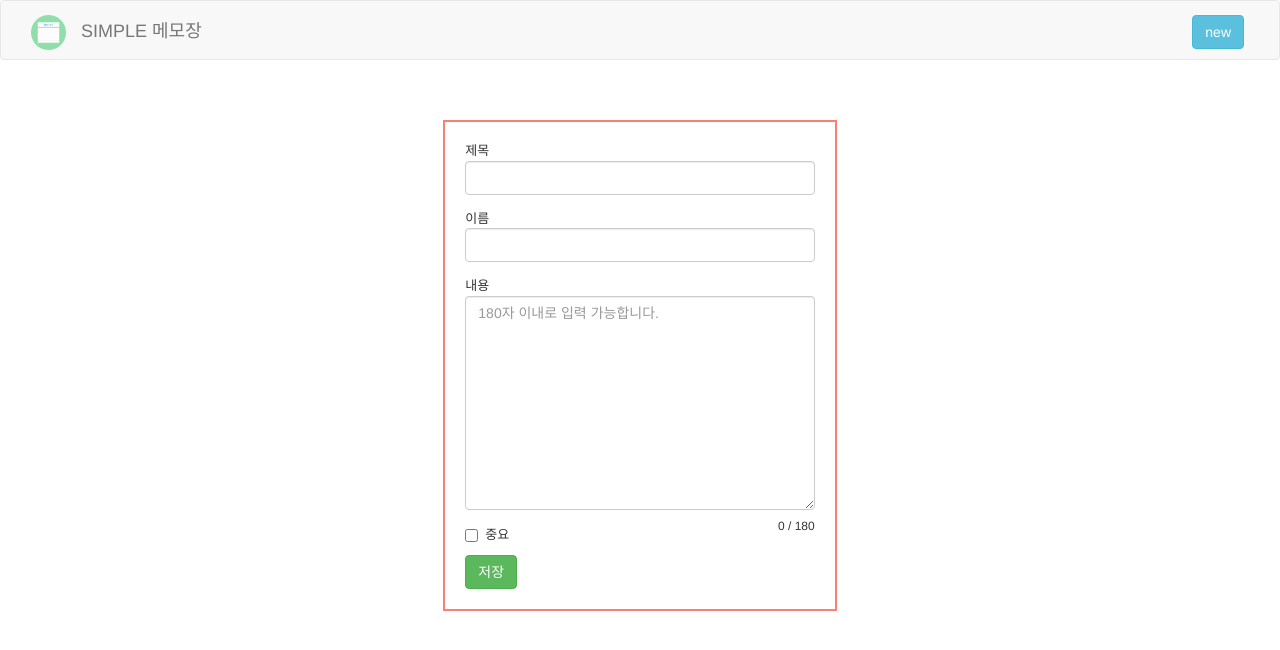
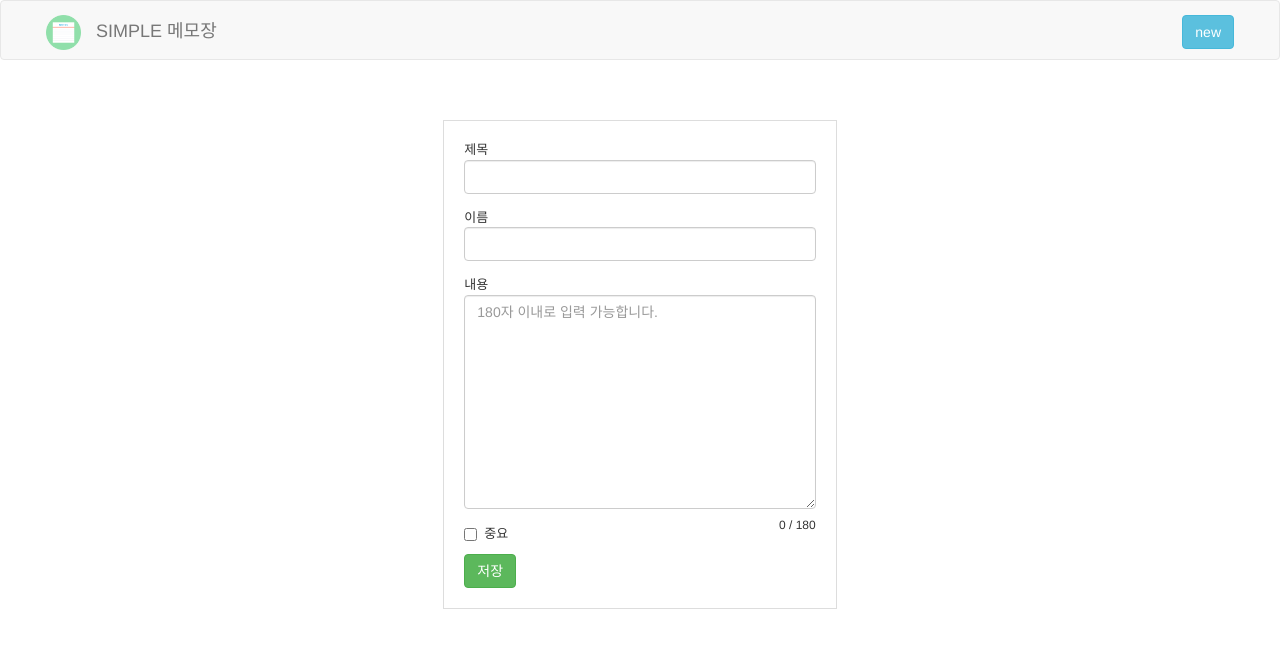
Before and after one commit to wayhome25/django_memo_project, a Django app: page /new/ in a window 1280 px wide. Shown: the top 650 px of the page. Run offline with Django 3.2, Linux system fonts and the light colour scheme; some libraries are stand-ins or nearby versions.

Commit message:
edit style

```diff
--- a/static/css/default-style.css
+++ b/static/css/default-style.css
@@ -10,6 +10,9 @@ html{
 body{
   font-size: 1rem;
 }
+
+
+
 .navbar{
   height: 60px;
 }
@@ -35,18 +38,32 @@ body{
   width: 35px;
   margin-right: 10px;
 }
+.git{
+  width: 25px;
+  /*margin-right: 15px;*/
+}
+
+.git_wrap{
+  opacity: 0.3;
+}
+
+.git_wrap:hover{
+  opacity: 1;
+}
+
 .new{
   float: right;
   line-height: 60px;
-  margin-right: 20px;
+  margin-right: 15px;
 }
 
 .thumbnail .caption{
-  color: #515151;
+  color: #595858;
 }
+
 .thumbnail{
-  height: 270px;
-  background-image: url("{% static 'image/grid.png' %}")
+  height: 250px;
+  background: ;
 }
 .priority{
   border-color: salmon;
@@ -55,12 +72,17 @@ body{
 .caption > h2{
   font-size: 1.307rem;
   margin-top: 5px;
-  margin-bottom: 10px;
+  margin-bottom: 20px;
   font-weight: 600 !important;
+  color: #595858;
 
 }
 h2 > span{
   font-size: 0.92rem;
+}
+
+.caption > p{
+  font-size: 1.1rem;
 }
 
 .date{
@@ -89,7 +111,7 @@ h2 > span{
 /*post 화면*/
 .post-form{
   margin-top: 40px;
-  border: 2px solid salmon;
+  border: 1px solid #ddd;
   padding: 20px;
 }
 
@@ -97,10 +119,16 @@ h2 > span{
   line-height: 20px;
 }
 
+
+
 /*미디어쿼리*/
 @media (min-width: 768px){
   .container {
     width: 900px;
+  }
+  .container-fluid{
+    padding-left: 20px;
+    padding-right: 20px;
   }
 }
 
@@ -108,10 +136,19 @@ h2 > span{
   .container {
     width: 1100px;
   }
+
+  .container-fluid{
+    padding-left: 20px;
+    padding-right: 20px;
+  }
 }
 
 @media (min-width: 1200px){
   .container{
   width: 1270px;
   }
+  .container-fluid{
+    padding-left: 30px;
+    padding-right: 30px;
+  }
 }
```
Also changed, not shown: static/image/github.png (added).
